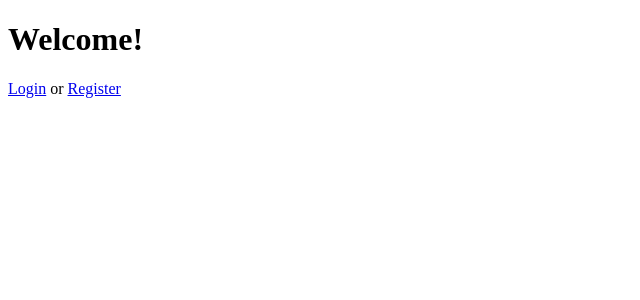
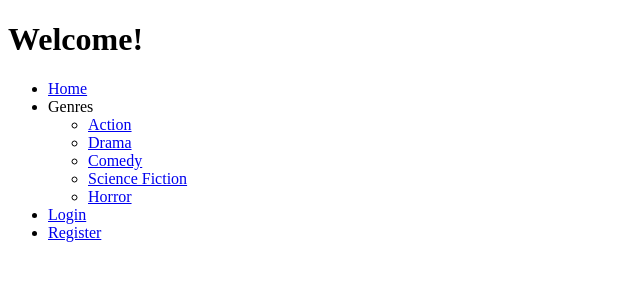
Before and after one commit to akempley/Team_Alpha, a Flask app: page / in a window 1280 px wide. Shown: the top 300 px of the page, without its empty margins (0-640 px from the left). Run offline with Flask 3, Linux system fonts and the light colour scheme.

Commit message:
created barebones navigation bar and genre dropdown, created html files based on genres.

```diff
--- a/flask_app/app.py
+++ b/flask_app/app.py
@@ -29,6 +29,26 @@ def hash_password(password):
 @app.route('/')
 def home():
     return render_template('home.html')
+
+@app.route('/action')
+def action():
+    return render_template('action.html')
+
+@app.route('/drama')
+def drama():
+    return render_template('drama.html')
+
+@app.route('/comedy')
+def comedy():
+    return render_template('comedy.html')
+
+@app.route('/scifi')
+def scifi():
+    return render_template('scifi.html')
+
+@app.route('/horror')
+def horror():
+    return render_template('horror.html')
 
 @app.route('/register', methods=['GET', 'POST'])
 def register():
--- a/flask_app/templates/home.html
+++ b/flask_app/templates/home.html
@@ -3,12 +3,29 @@
 <head>
     <meta charset="UTF-8">
     <meta name="viewport" content="width=device-width, initial-scale=1.0">
-    <title>Welcome</title>
+    <title>Homepage for Team Alpha's Movie Archive</title>
 </head>
+
 <body>
     <h1>Welcome!</h1>
-    <p>
-        <a href="/login">Login</a> or <a href="/register">Register</a>
-    </p>
+
+    <nav>
+        <ul>
+            <li><a href="/">Home</a></li>
+            <li>Genres
+                <!-- genre dropout starts here -->
+                <ul class="dropdown">
+                    <li><a href="/action">Action</a></li>
+                    <li><a href="/drama">Drama</a></li>
+                    <li><a href="/comedy">Comedy</a></li>
+                    <li><a href="/scifi">Science Fiction</a></li>
+                    <li><a href="/horror">Horror</a></li>
+                </ul>
+                </li>
+                <!-- genre dropdown ends here -->
+            <li><a href="/login">Login</a></li>
+            <li><a href="/register">Register</a></li>
+        </ul>
+    </nav>
 </body>
 </html>
```
Also changed, not shown: flask_app/templates/action.html (added, +11 -0 lines), flask_app/templates/comedy.html (added, +11 -0 lines), flask_app/templates/drama.html (added, +11 -0 lines), flask_app/templates/horror.html (added, +11 -0 lines), flask_app/templates/scifi.html (added, +11 -0 lines).
